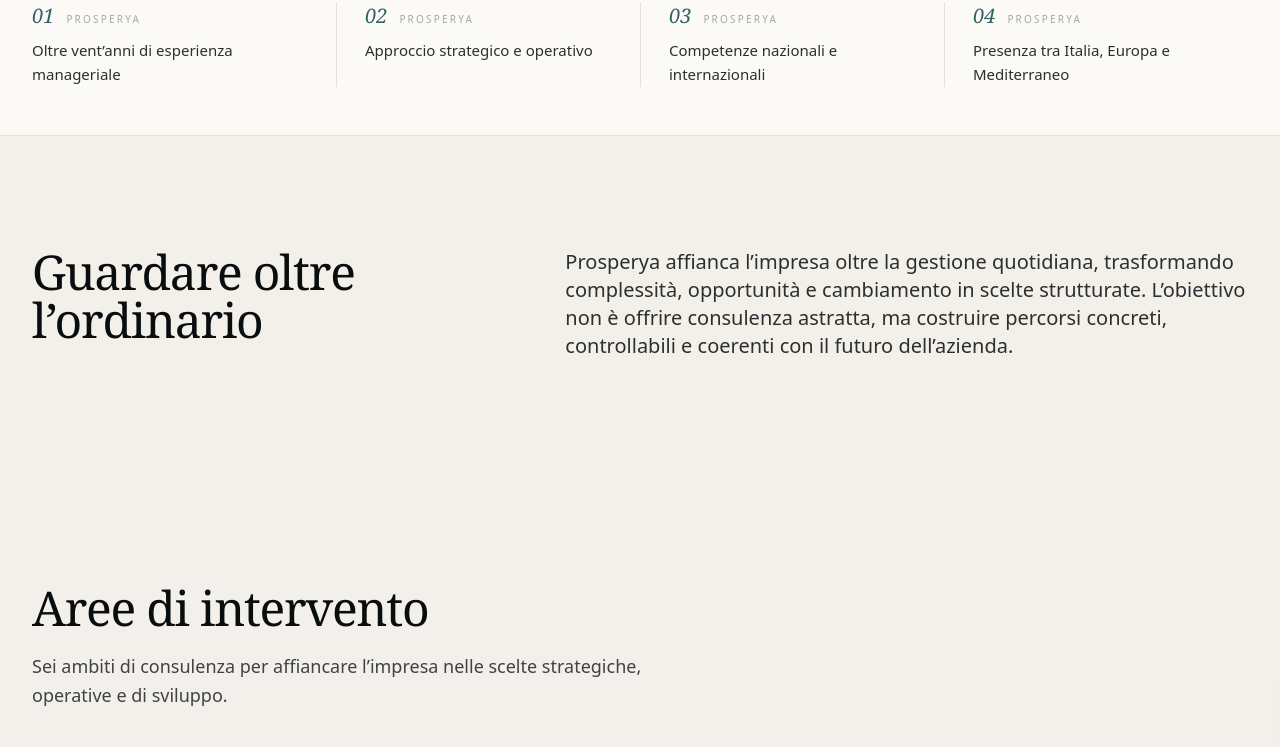
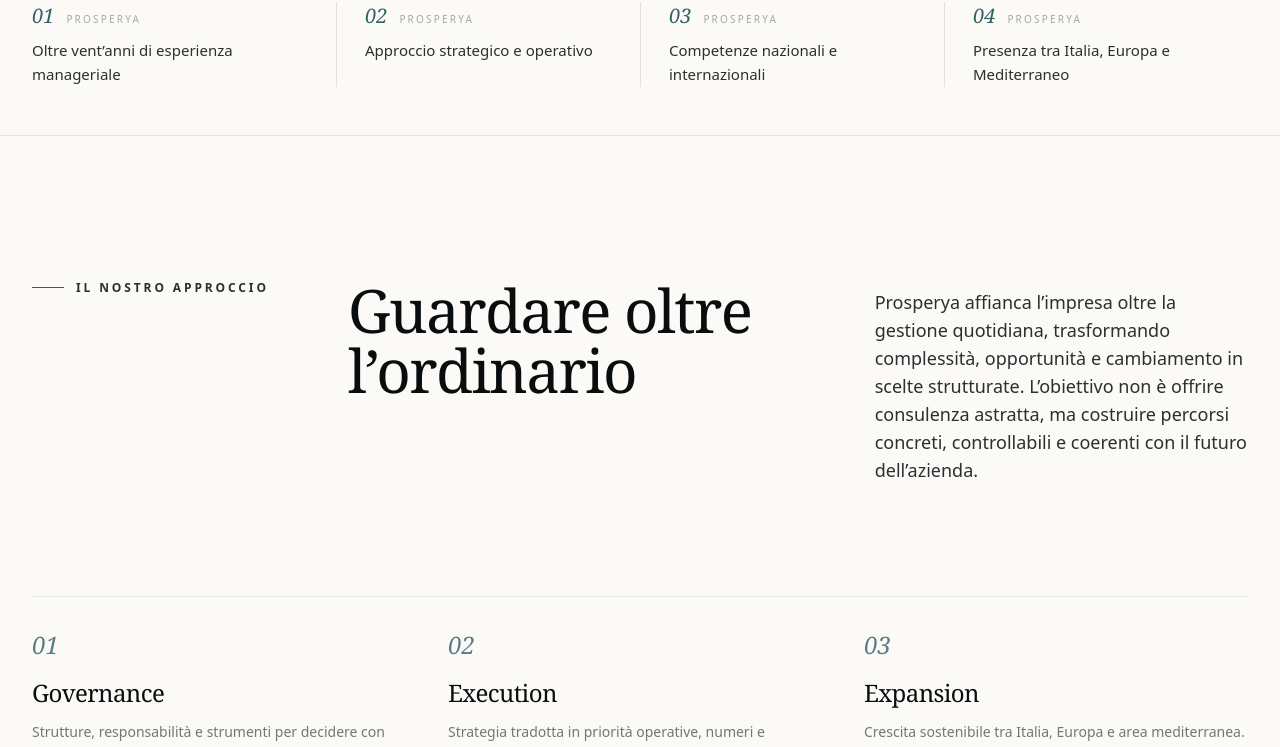
Before and after one commit to gaetanomeli95-lab/Prosperya-site, a Next.js app: page / in a window 1280 px wide. Shown: the part 846-1593 px from the top of the page. Built offline with nearby package versions, Linux system fonts and the light colour scheme.

Commit message:
design: make intro section editorial and asymmetric

```diff
--- a/src/components/SectionIntro.tsx
+++ b/src/components/SectionIntro.tsx
@@ -5,24 +5,50 @@ import { FadeIn } from './MotionWrapper';
 
 export function SectionIntro() {
   return (
-    <section className="py-20 lg:py-28 bg-warm-ivory">
-      <div className="max-w-7xl mx-auto px-5 sm:px-6 lg:px-8">
-        <div className="grid grid-cols-1 lg:grid-cols-12 gap-10 lg:gap-16 items-start">
+    <section className="bg-paper py-24 lg:py-36">
+      <div className="max-w-[1480px] mx-auto px-5 sm:px-6 lg:px-8">
+        <div className="grid lg:grid-cols-12 gap-10 lg:gap-12 items-start">
+          <div className="lg:col-span-3">
+            <FadeIn>
+              <div className="flex items-center gap-3">
+                <span className="w-8 h-px bg-mediterranean" />
+                <span className="eyebrow text-night/42">Il nostro approccio</span>
+              </div>
+            </FadeIn>
+          </div>
+
           <div className="lg:col-span-5">
-            <FadeIn>
-              <h2 className="text-3xl sm:text-4xl lg:text-5xl font-heading text-night leading-tight">
+            <FadeIn delay={0.05}>
+              <h2 className="max-w-xl text-4xl sm:text-5xl lg:text-6xl font-heading leading-[0.98] tracking-tight text-night">
                 {home.intro.title}
               </h2>
             </FadeIn>
           </div>
-          <div className="lg:col-span-7">
-            <FadeIn delay={0.15}>
-              <p className="text-lg lg:text-xl text-anthracite leading-relaxed">
+
+          <div className="lg:col-span-4 lg:pt-2">
+            <FadeIn delay={0.12}>
+              <p className="text-base lg:text-lg leading-[1.8] text-anthracite/76">
                 {home.intro.text}
               </p>
             </FadeIn>
           </div>
         </div>
+
+        <div className="mt-20 lg:mt-28 border-t border-night/12 pt-8 grid sm:grid-cols-3 gap-8">
+          {[
+            ['01', 'Governance', 'Strutture, responsabilità e strumenti per decidere con controllo.'],
+            ['02', 'Execution', 'Strategia tradotta in priorità operative, numeri e responsabilità.'],
+            ['03', 'Expansion', 'Crescita sostenibile tra Italia, Europa e area mediterranea.'],
+          ].map(([n, title, text], i) => (
+            <FadeIn key={title} delay={i * 0.08}>
+              <div className="group max-w-sm">
+                <span className="font-heading italic text-2xl text-mediterranean/80">{n}</span>
+                <h3 className="mt-4 text-2xl font-heading text-night">{title}</h3>
+                <p className="mt-3 text-sm leading-relaxed text-anthracite/65">{text}</p>
+              </div>
+            </FadeIn>
+          ))}
+        </div>
       </div>
     </section>
   );
```
